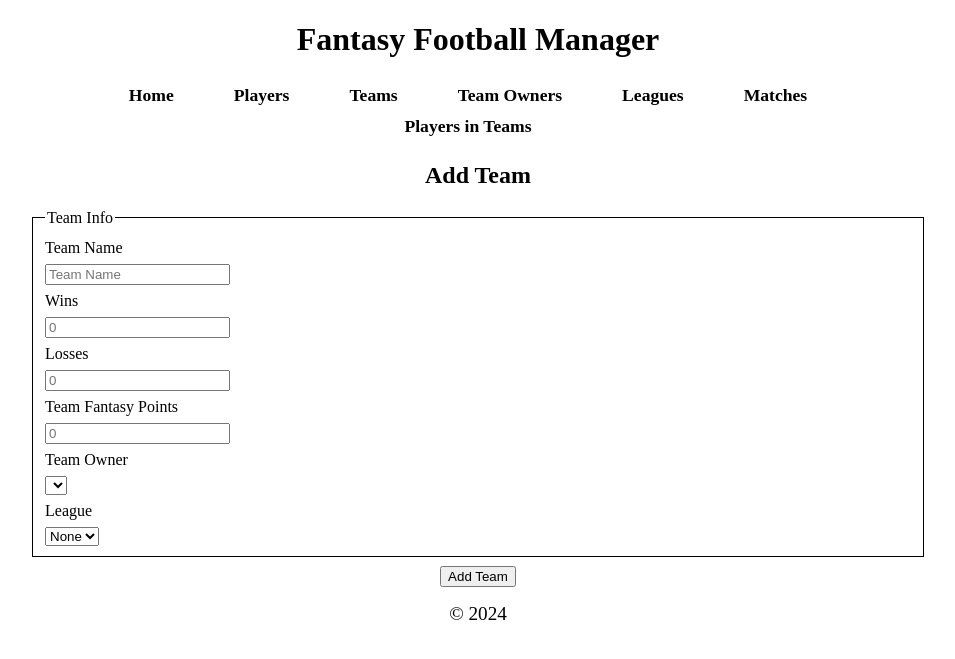
After one commit to khaledalsaraireh/CS340-Project, a Flask app: page /add_team in a window 1280 px wide. The commit adds this page. Shown: the top 659 px of the page, without its empty margins (162-1117 px from the left). Run offline with Flask 3, Linux system fonts and the light colour scheme; data that the repository does not hold is empty; some libraries are stand-ins or nearby versions.

Commit message:
separate form pages for update and add on teams

```diff
--- a/app.py
+++ b/app.py
@@ -103,6 +103,28 @@ def teams():
         query = "SELECT teamID, teamName, wins, losses, teamFantasyPoints, TeamOwners.userName, Leagues.leagueName FROM Teams LEFT JOIN TeamOwners ON Teams.teamOwnerID = TeamOwners.teamOwnerID LEFT JOIN Leagues ON Teams.leagueID = Leagues.leagueID;"
         cur.execute(query)
         teams_data = cur.fetchall()
+
+    return render_template("teams.j2", team_owner_names=team_owner_names, teams_data = teams_data)
+
+@app.route("/delete_team/<int:id>")
+def delete_team(id):
+    query = "DELETE Teams FROM Teams WHERE teamID = '%s'"
+    cur = mysql.connection.cursor()
+    cur.execute(query, (id,))
+    mysql.connection.commit()
+    return redirect("/teams")
+
+@app.route("/add_team", methods=["GET","POST"])
+def add_team():
+    cur = mysql.connection.cursor()
+    if request.method == "GET":
+        query = "SELECT userName FROM TeamOwners"
+        cur.execute(query)
+        team_owner_names = cur.fetchall()
+        query = "SELECT leagueName FROM Leagues"
+        cur.execute(query)
+        league_names = cur.fetchall()
+        return render_template("add_team.j2", team_owner_names=team_owner_names, league_names = league_names)
     if request.method == "POST":
         teamName = request.form["name"]
         wins = request.form["wins"]
@@ -125,42 +147,46 @@ def teams():
         mysql.connection.commit()
         return redirect("/teams")
 
-    return render_template("teams.j2", team_owner_names=team_owner_names, teams_data = teams_data)
+@app.route("/update_team/<int:teamId>", methods =["POST", "GET"])
+def update_team(teamId):
+    cur = mysql.connection.cursor()
+    if request.method == "POST":
+        teamName = request.form["name"]
+        wins = request.form["wins"]
+        losses = request.form["losses"]
+        fantasyPoints = request.form["teamFantasyPoints"]
+        owner = request.form["teamOwnerName"]
+        league = request.form["leagueName"]
+        query = """
+        UPDATE Teams
+        SET
+            teamName = %s,
+            wins = %s,
+            losses = %s,
+            teamFantasyPoints = %s,
+            teamOwnerID = (SELECT teamOwnerID FROM TeamOwners WHERE userName = %s),
+            leagueID = (SELECT leagueID FROM Leagues WHERE leagueName = %s)
+        WHERE teamID = %s
+        """
+        cur.execute(query, (teamName, wins, losses, fantasyPoints, owner, league, teamId))
+        mysql.connection.commit()
+        return redirect("/teams")
+    if request.method == "GET":
+        query = "SELECT userName FROM TeamOwners"
+        cur.execute(query)
+        team_owner_names = cur.fetchall()
+        query = """SELECT teamID, teamName, wins, losses, teamFantasyPoints, TeamOwners.userName, Leagues.leagueName
+        FROM Teams LEFT JOIN TeamOwners ON Teams.teamOwnerID = TeamOwners.teamOwnerID
+        LEFT JOIN Leagues ON Teams.leagueID = Leagues.leagueID
+        WHERE teamID = %s"""
+        cur.execute(query, (teamId,))
+        team_data = cur.fetchall()
+        query = "SELECT leagueName FROM Leagues"
+        cur.execute(query)
+        league_names = cur.fetchall()
+        print(team_data)
+        return render_template("update_team.j2", team_owner_names = team_owner_names, team_data = team_data, league_names = league_names)
 
-@app.route("/delete_team/<int:id>")
-def delete_team(id):
-    query = "DELETE Teams FROM Teams WHERE teamID = '%s'"
-    cur = mysql.connection.cursor()
-    cur.execute(query, (id,))
-    mysql.connection.commit()
-
-    return redirect("/teams")
-
-@app.route("/update_team", methods =["POST"])
-def update_team():
-    teamName = request.form["name"]
-    wins = request.form["wins"]
-    losses = request.form["losses"]
-    fantasyPoints = request.form["teamFantasyPoints"]
-    owner = request.form["teamOwnerName"]
-    league = request.form["leagueName"]
-    teamID = request.form["teamID"]
-    query = """
-    UPDATE Teams
-    SET
-        teamName = %s,
-        wins = %s,
-        losses = %s,
-        teamFantasyPoints = %s,
-        teamOwnerID = (SELECT teamOwnerID FROM TeamOwners WHERE userName = %s),
-        leagueID = (SELECT leagueID FROM Leagues WHERE leagueName = %s)
-    WHERE teamID = %s
-    """
-    cur = mysql.connection.cursor()
-    cur.execute(query, (teamName, wins, losses, fantasyPoints, owner, league, teamID))
-    mysql.connection.commit()
-
-    return redirect("/teams")
 # ---------- Team Routes End ----------
 
 
@@ -174,7 +200,6 @@ def team_owners():
         SELECT teamOwnerID, userName, email, dateOfBirth
         FROM TeamOwners;
         """
-
         cur.execute(query)
         data = cur.fetchall()
     if request.method == "POST":
--- /dev/null
+++ b/templates/add_team.j2
@@ -0,0 +1,67 @@
+<!DOCTYPE html>
+{# Citation for the following
+Date: 12/2/24
+Adapted from Flask Starter App Guide
+Source URL: https://github.com/osu-cs340-ecampus/flask-starter-app/blob/master/bsg_people_app/app.py #}
+<html lang="en">
+   <head>
+      <meta charset="UTF-8">
+      <meta name="viewport" content="width=device-width, initial-scale=1.0">
+      <title>Fantasy Football Manager</title>
+      <link rel="stylesheet" type="text/css" href="{{ url_for('static', filename='styles.css') }}">
+      <meta>
+   </head>
+   <body>
+      <header>
+         <h1>Fantasy Football Manager</h1>
+      </header>
+      <nav>
+         <a href="/">Home</a>
+         <a href="/players">Players</a>
+         <a href="/teams">Teams</a>
+         <a href="/team_owners">Team Owners</a>
+         <a href="/leagues">Leagues</a>
+         <a href="/matches">Matches</a>
+         <a href="/team_rosters">Players in Teams</a>
+      </nav>
+      <main>
+         <section>
+            <h2>Add Team</h2>
+                <form action="/add_team" method="POST">
+                <fieldset>
+                    <legend>Team Info</legend>
+                    <label for="name">Team Name</label>
+                    <input type="name" name="name" id="name" placeholder="Team Name" required>
+                    <label for="wins">Wins</label>
+                    <input type="number" name="wins" id="wins" placeholder="0">
+                    <label for="losses">Losses</label>
+                    <input type="number" name="losses" id="losses" placeholder="0">
+                    <label for="teamFantasyPoints">Team Fantasy Points</label>
+                    <input type="number" name="teamFantasyPoints" id="teamFantasyPoints" placeholder="0">
+                    <label for="teamOwnerName">Team Owner</label>
+                    <select name="teamOwnerName" id="teamOwnerName">
+                    {% if team_owner_names %}
+                        {% for userName in team_owner_names%}
+                            <option value="{{userName['userName']}}">{{userName['userName']}}</option>
+                        {% endfor %}
+                    {% endif %}
+                    </select>
+                    <label for="leagueName">League</label>
+                    <select name="leagueName" id="leagueName">
+                    {% if league_names %}
+                        {% for name in league_names%}
+                        <option value="{{name.leagueName}}">{{name.leagueName}}</option>
+                        {% endfor %}
+                    {% endif %}
+                        <option value="">None</option>
+                    </select>
+                </fieldset>
+                <button>Add Team</button>
+            </form>
+        </section>
+      </main>
+      <footer>
+         <p>&copy; 2024 </p>
+      </footer>
+   </body>
+</html>
--- a/templates/players.j2
+++ b/templates/players.j2
@@ -32,7 +32,7 @@ Source URL: https://github.com/osu-cs340-ecampus/flask-starter-app/blob/master/b
                 </form>
         </section>
         <section>
-         <h1>Players Data</h1>
+         <h2>Players Data</h2>
          <table>
             <thead>
                <th>Player ID</th>
--- a/templates/update_player.j2
+++ b/templates/update_player.j2
@@ -83,6 +83,7 @@ Source URL: https://github.com/osu-cs340-ecampus/flask-starter-app/blob/master/b
             </fieldset>
          <button>Update Player</button>
       </form>
+      </section>
    </main>
    <footer>
       <p>&copy; 2024 </p>
```
Also changed, not shown: templates/add_player.j2 (+8 -7 lines), templates/index.j2 (+6 -6 lines), templates/teams.j2 (+6 -61 lines), templates/update_team.j2 (added, +67 -0 lines). Lines whose indentation alone changed are shown as unchanged.
